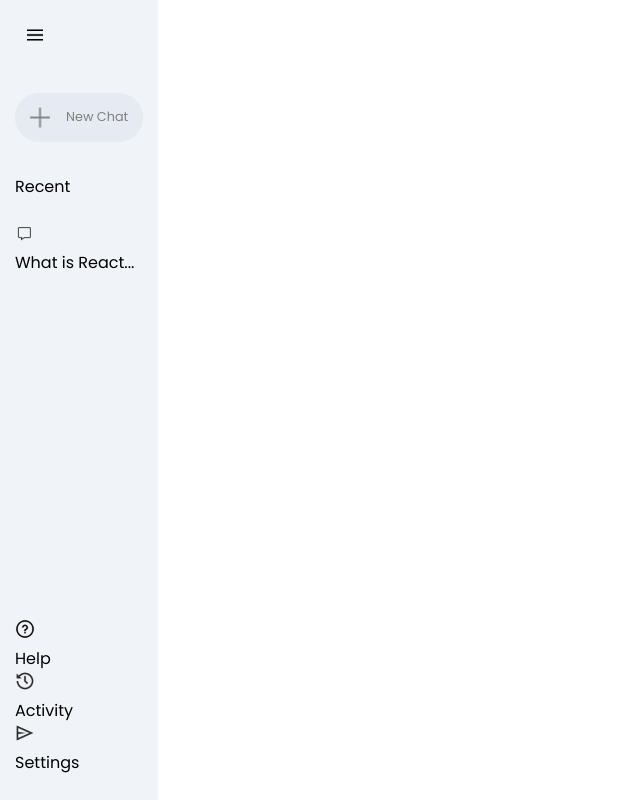
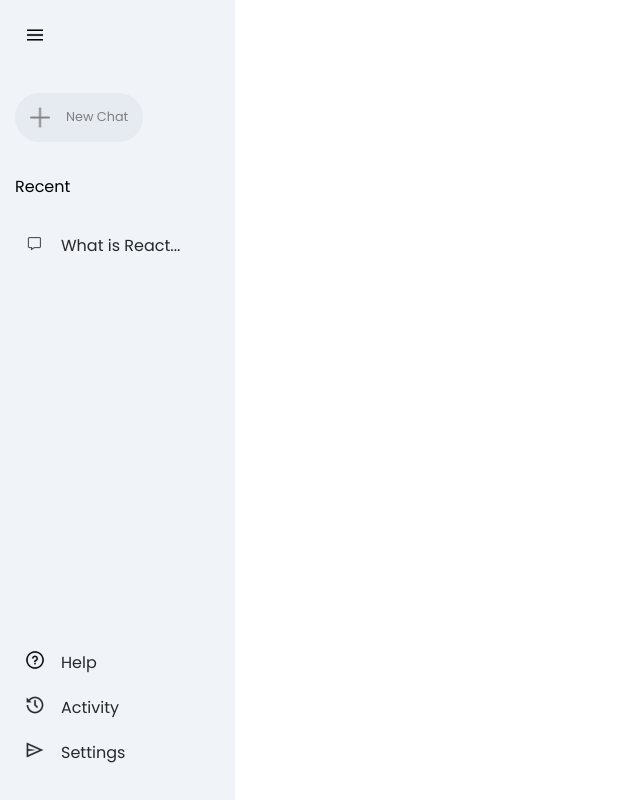
Before and after one commit to thanhhuy17/Gemini-2.0, a React (Vite) app: page / in a window 1280 px wide. Shown: the whole page, without its empty margins (0-640 px from the left). Built offline with nearby package versions, Linux system fonts and the light colour scheme.

Commit message:
update entry

```diff
--- a/src/components/Sidebar/Sidebar.css
+++ b/src/components/Sidebar/Sidebar.css
@@ -40,3 +40,18 @@
 .sidebar .recent__title{
     margin-bottom: 1.5rem;
 }
+
+.sidebar .recent__entry{
+    display: flex;
+    align-items: start;
+    gap: 1rem;
+    padding: 10px;
+    padding-right: 40px;
+    border-radius: 50px;
+    color: #282828;
+    cursor: pointer;
+}
+
+.sidebar .recent__entry:hover{
+    background-color: rgba(105, 105, 105, 0.2);
+}
```
